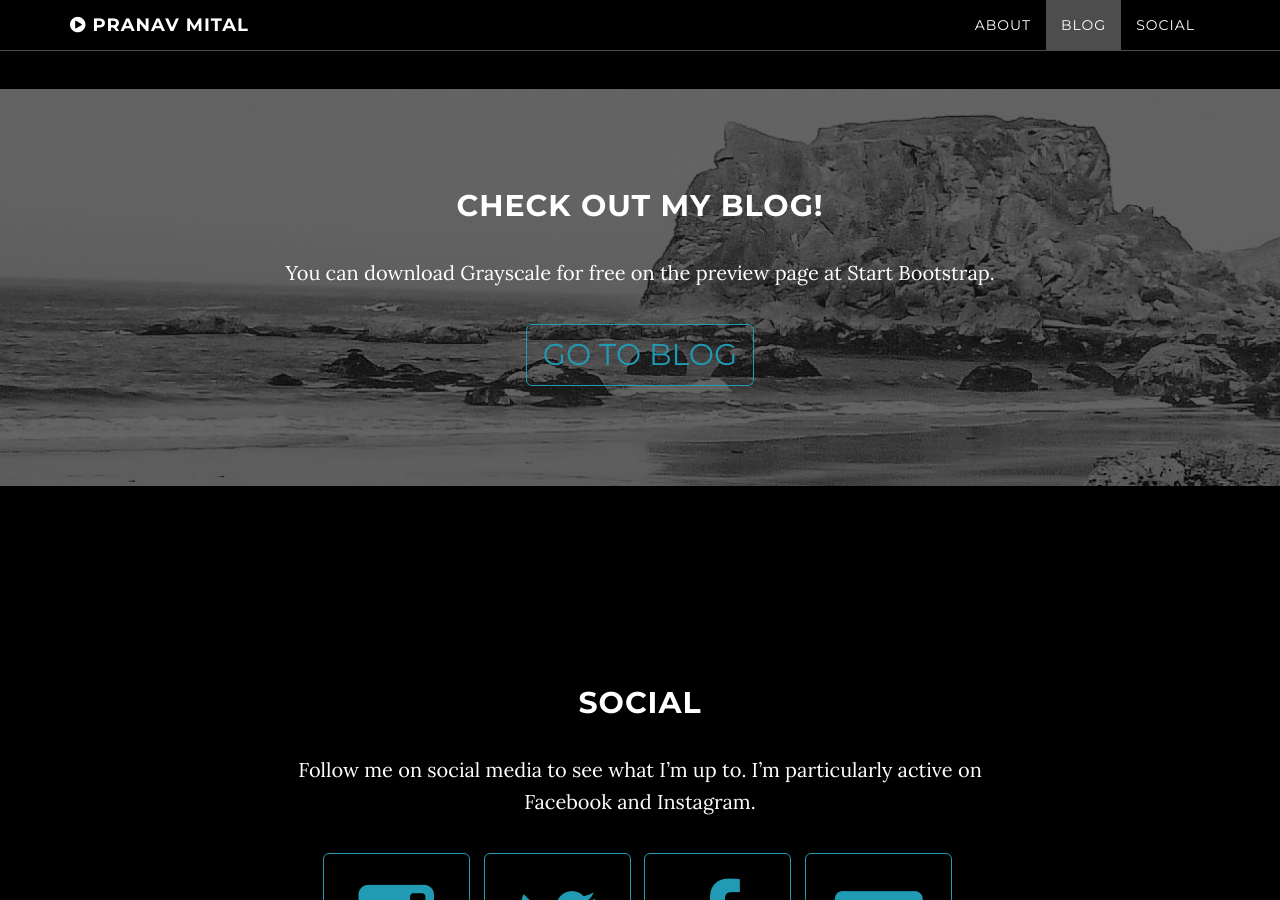
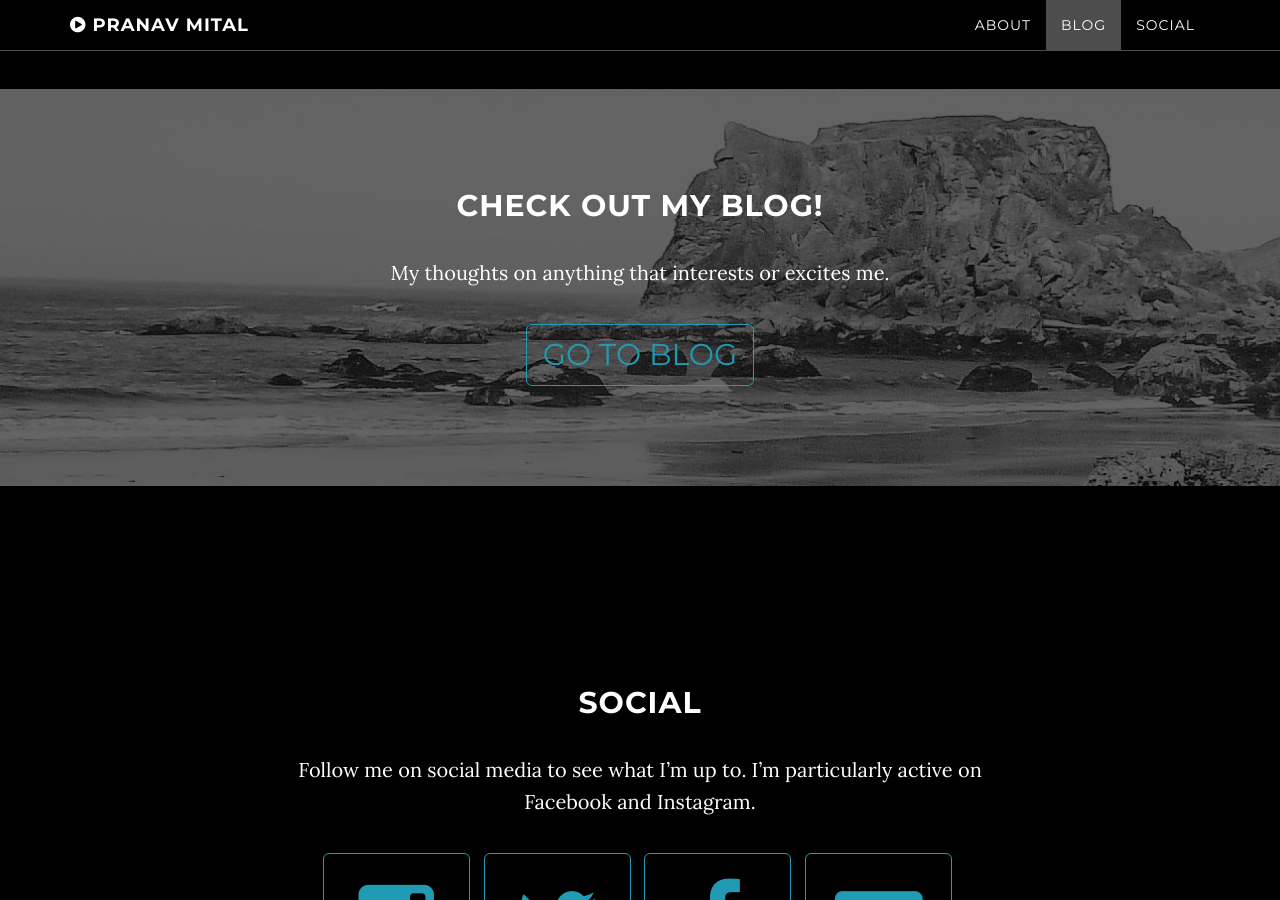
Before and after one commit to pranavmital/pranavmital.github.io, a Jekyll site: the page built from index.html, in a window 1280 px wide and 900 px high, scrolled down 1675 px. Built offline with Jekyll 4.4.1, drawn with Linux system fonts in a browser that asks for light colours.

Commit message:
Blog line

```diff
--- a/_includes/download.html
+++ b/_includes/download.html
@@ -4,7 +4,7 @@
             <div class="container">
                 <div class="col-lg-8 col-lg-offset-2">
                     <h2>Check out my blog!</h2>
-                    <p>You can download Grayscale for free on the preview page at Start Bootstrap.</p>
+                    <p>My thoughts on anything that interests or excites me.</p>
                     <a href="http://www.pranavmital.com/blog" class="btn btn-default btn-lg" style="
                         font-size: 30px;
                         ">Go To Blog</a>
```
